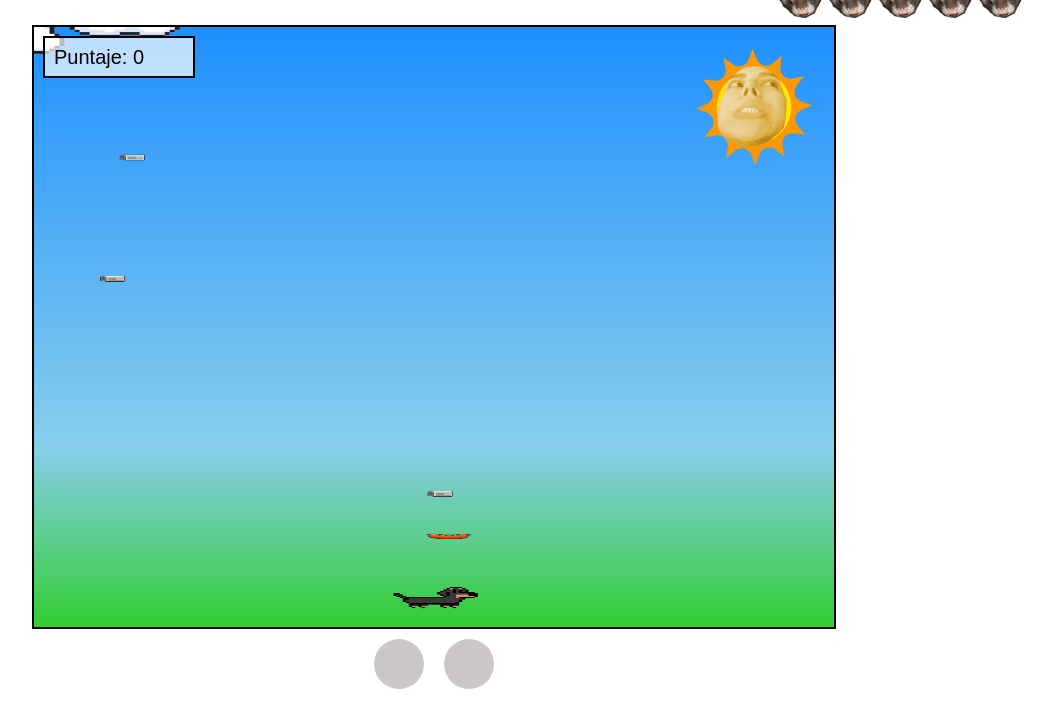
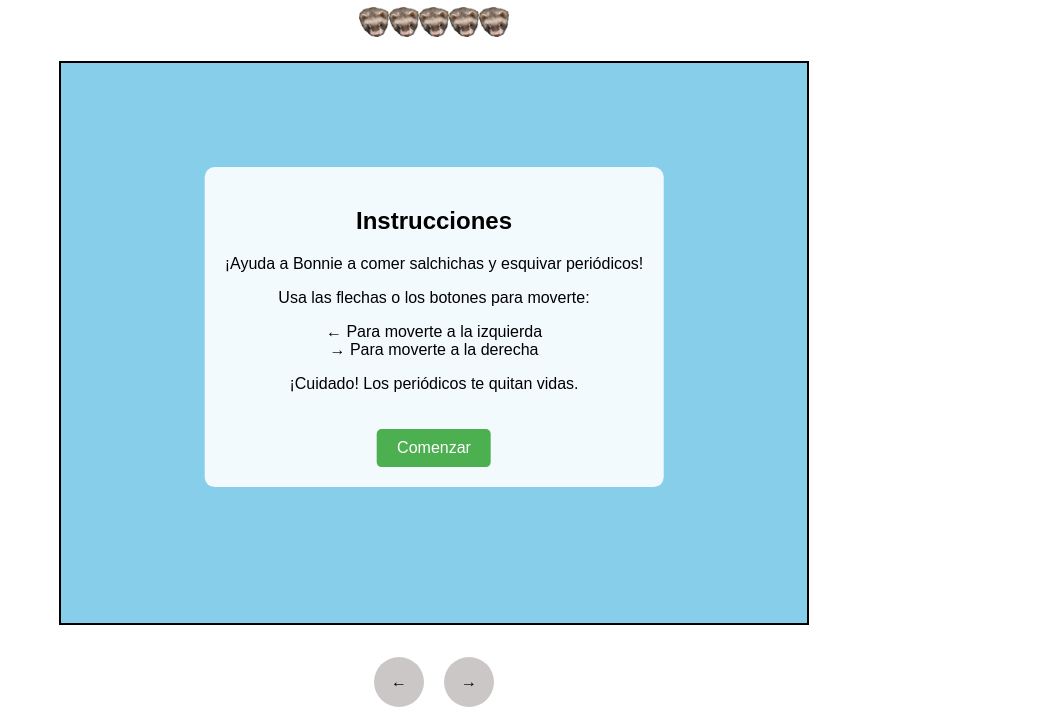
Before and after one commit to jgarcaldev/bonnie-parque, a plain HTML site: page index.html in a window 1280 px wide. Shown: the part 73-800 px from the top of the page, without its empty margins (206-1261 px from the left). Drawn offline with Linux system fonts and the light colour scheme.

Commit message:
add sources

```diff
--- a/index.html
+++ b/index.html
@@ -2,43 +2,42 @@
 <html lang="es">
 <head>
     <meta charset="UTF-8">
-    <meta name="viewport" content="width=device-width, initial-scale=1.0">
+    <meta name="viewport" content="width=device-width, initial-scale=1.0, maximum-scale=1.0, user-scalable=no">
     <title>Bonnieeeeeeeeeee parque!!!!</title>
     <style>
         body {
             text-align: center;
             font-family: Arial, sans-serif;
-            position: relative;
             margin: 0;
             padding: 0;
+            overflow: hidden;
+            touch-action: none; /* Evita el desplazamiento en dispositivos táctiles */
         }
         canvas {
             border: 2px solid black;
             display: block;
-            margin: 40px auto;
-            position: relative;
+            margin: 20px auto;
+            background-color: #87CEEB;
         }
         #livesContainer {
-            position: absolute;
-            top: 20px;
-            right: 50px;
             display: flex;
             align-items: center;
-            gap: 10px;
+            justify-content: center;
+            gap: 5px;
+            margin-top: 10px; /* Espacio entre el título y las vidas */
         }
         .life {
-            width: 50px;
-            height: 50px;
+            width: 30px;
+            height: 30px;
         }
         #livesText {
-            font-size: 18px;
+            font-size: 16px;
             font-weight: bold;
-            color: #fff;
+            color: #000;
         }
-        /* Controles de flechas fuera del canvas */
         #arrowContainer {
-            position: absolute;
-            bottom: -60px; /* Ajustado para que esté debajo del canvas */
+            position: fixed;
+            bottom: 20px;
             left: 50%;
             transform: translateX(-50%);
             display: flex;
@@ -53,17 +52,60 @@
             align-items: center;
             border-radius: 50%;
             cursor: pointer;
+            user-select: none; /* Evita la selección de texto en dispositivos táctiles */
         }
-        .arrow-left { background-image: url('left-arrow.png'); }
-        .arrow-right { background-image: url('right-arrow.png'); }
+        .end-game-image {
+            position: absolute;
+            top: 50%;
+            left: 50%;
+            transform: translate(-50%, -50%);
+            display: none;
+            z-index: 10;
+            width: 200px;
+            height: auto;
+        }
+        /* Estilos para el contenedor de instrucciones */
+        #instructionsContainer {
+            position: absolute;
+            top: 50%;
+            left: 50%;
+            transform: translate(-50%, -50%);
+            background-color: rgba(255, 255, 255, 0.9);
+            padding: 20px;
+            border-radius: 10px;
+            text-align: center;
+            z-index: 20;
+        }
+        #startButton {
+            margin-top: 20px;
+            padding: 10px 20px;
+            font-size: 16px;
+            cursor: pointer;
+            background-color: #4CAF50;
+            color: white;
+            border: none;
+            border-radius: 5px;
+        }
     </style>
 </head>
 <body>
     <h1>Bonnieeeeeeeeeee parque!!!!</h1>
 
+    <!-- Contenedor de instrucciones -->
+    <div id="instructionsContainer">
+        <h2>Instrucciones</h2>
+        <p>¡Ayuda a Bonnie a comer salchichas y esquivar periódicos!</p>
+        <p>Usa las flechas o los botones para moverte:</p>
+        <ul style="list-style-type: none; padding: 0;">
+            <li>← Para moverte a la izquierda</li>
+            <li>→ Para moverte a la derecha</li>
+        </ul>
+        <p>¡Cuidado! Los periódicos te quitan vidas.</p>
+        <button id="startButton">Comenzar</button>
+    </div>
+
     <!-- Contenedor de vidas (huellas) -->
     <div id="livesContainer">
-        <span id="livesText">Vidas</span>
         <div id="lives"></div>
     </div>
 
@@ -71,9 +113,15 @@
 
     <!-- Controles de flechas fuera del canvas -->
     <div id="arrowContainer">
-        <div class="arrow arrow-left" id="arrowLeft"></div>
-        <div class="arrow arrow-right" id="arrowRight"></div>
+        <div class="arrow arrow-left" id="arrowLeft">←</div>
+        <div class="arrow arrow-right" id="arrowRight">→</div>
     </div>
+
+    <!-- Imagen de Game Over -->
+    <img id="gameOverImage" src="game_over.png" alt="Game Over" class="end-game-image">
+
+    <!-- Imagen de Victoria -->
+    <img id="winImage" src="you_win.png" alt="You Win" class="end-game-image">
 
     <script>
         const canvas = document.getElementById('gameCanvas');
@@ -81,6 +129,21 @@
         const livesElement = document.getElementById('lives');
         const arrowLeft = document.getElementById('arrowLeft');
         const arrowRight = document.getElementById('arrowRight');
+        const gameOverImage = document.getElementById('gameOverImage');
+        const winImage = document.getElementById('winImage');
+        const instructionsContainer = document.getElementById('instructionsContainer');
+        const startButton = document.getElementById('startButton');
+
+        // Ajustar el tamaño del canvas para dispositivos móviles
+        function resizeCanvas() {
+            const maxWidth = window.innerWidth * 0.9;
+            const maxHeight = window.innerHeight * 0.7;
+            const scale = Math.min(maxWidth / 800, maxHeight / 600);
+            canvas.width = 800 * scale;
+            canvas.height = 600 * scale;
+        }
+        window.addEventListener('resize', resizeCanvas);
+        resizeCanvas();
 
         const playerWidth = 100, playerHeight = 40;
         const objectWidth = 50, objectHeight = 20;
@@ -93,39 +156,47 @@
         let objects = [], clouds = [], score = 0, lives = 5, gameOver = false;
 
         let moveLeft = false, moveRight = false, isMoving = false;
-        let lastDirection = 'right'; // Variable para guardar la última dirección
+        let lastDirection = 'right';
 
-        const dogImageRight = new Image();
-        dogImageRight.src = './bonnie_right.png';
+        // Pre-cargar imágenes y sonidos
+        const images = {
+            dogRight: new Image(),
+            dogLeft: new Image(),
+            sausage: new Image(),
+            newspaper: new Image(),
+            cloud: new Image(),
+            sun: new Image(),
+            paw: new Image(),
+        };
+        images.dogRight.src = 'bonnie_right.png';
+        images.dogLeft.src = 'bonnie_left.png';
+        images.sausage.src = 'sausage.png';
+        images.newspaper.src = 'newspaper.png';
+        images.cloud.src = 'cloud.png';
+        images.sun.src = 'sun.png';
+        images.paw.src = 'paw.png';
 
-        const dogImageLeft = new Image();
-        dogImageLeft.src = './bonnie_left.png';
+        const sounds = {
+            notification: new Audio('audio_comer.wav'),
+            penalty: new Audio('audio_penalizacion.wav'),
+            win: new Audio('win_sound.mp3'), // Nuevo sonido de victoria
+        };
 
-        const sausageImage = new Image();
-        sausageImage.src = './sausage.png';
-
-        const newspaperImage = new Image();
-        newspaperImage.src = './newspaper.png';
-
-        const cloudImage = new Image();
-        cloudImage.src = './cloud.png';
-
-        const sunImage = new Image();
-        sunImage.src = './sun.png';
-
-        const pawImageSrc = './paw.png'; // Imagen de huella para representar las vidas
-        const notificationSound = new Audio('./audio_comer.wav');
-        const penaltySound = new Audio('./audio_penalizacion.wav');
+        // Ocultar instrucciones y comenzar el juego
+        startButton.addEventListener('click', () => {
+            instructionsContainer.style.display = 'none';
+            update();
+        });
 
         function movePlayer() {
             if (moveLeft && playerX > 0) {
                 playerX -= playerSpeed;
                 isMoving = true;
-                lastDirection = 'left'; // Actualizar la dirección al moverse a la izquierda
+                lastDirection = 'left';
             } else if (moveRight && playerX < canvas.width - playerWidth) {
                 playerX += playerSpeed;
                 isMoving = true;
-                lastDirection = 'right'; // Actualizar la dirección al moverse a la derecha
+                lastDirection = 'right';
             } else {
                 isMoving = false;
             }
@@ -147,28 +218,22 @@
             skyGradient.addColorStop(0, '#1E90FF');
             skyGradient.addColorStop(0.7, '#87CEEB');
             skyGradient.addColorStop(1, '#32CD32');
-
             ctx.fillStyle = skyGradient;
             ctx.fillRect(0, 0, canvas.width, canvas.height);
         }
 
         function drawSun() {
             const sunSize = 120;
-            ctx.drawImage(sunImage, canvas.width - sunSize - 20, 20, sunSize, sunSize);
+            ctx.drawImage(images.sun, canvas.width - sunSize - 20, 20, sunSize, sunSize);
         }
 
         function drawPlayer() {
-            if (isMoving) {
-                ctx.drawImage(lastDirection === 'left' ? dogImageLeft : dogImageRight, playerX, playerY, playerWidth, playerHeight);
-            } else {
-                // Si no se está moviendo, mantener la dirección anterior
-                ctx.drawImage(lastDirection === 'left' ? dogImageLeft : dogImageRight, playerX, playerY, playerWidth, playerHeight);
-            }
+            ctx.drawImage(lastDirection === 'left' ? images.dogLeft : images.dogRight, playerX, playerY, playerWidth, playerHeight);
         }
 
         function drawObjects() {
             objects.forEach((obj, index) => {
-                ctx.drawImage(obj.type === 'sausage' ? sausageImage : newspaperImage, obj.x, obj.y, objectWidth, objectHeight);
+                ctx.drawImage(obj.type === 'sausage' ? images.sausage : images.newspaper, obj.x, obj.y, objectWidth, objectHeight);
                 obj.y += obj.speed;
 
                 if (obj.y + objectHeight > playerY && obj.y < playerY + playerHeight &&
@@ -176,16 +241,11 @@
                     objects.splice(index, 1);
                     if (obj.type === 'sausage') {
                         score += 10;
-                        notificationSound.play();
+                        sounds.notification.play();
                     } else {
                         lives -= 1;
                         updateLivesDisplay();
-                        penaltySound.play();
-
-                        // Verifica si las vidas se agotaron
-                        if (lives <= 0) {
-                            gameOver = true; // Termina el juego
-                        }
+                        sounds.penalty.play();
                     }
                 }
 
@@ -195,7 +255,7 @@
 
         function drawClouds() {
             clouds.forEach((cloud, index) => {
-                ctx.drawImage(cloudImage, cloud.x, cloud.y, cloudWidth, cloudHeight);
+                ctx.drawImage(images.cloud, cloud.x, cloud.y, cloudWidth, cloudHeight);
                 cloud.x += cloud.speed;
                 if (cloud.x > canvas.width) clouds.splice(index, 1);
             });
@@ -213,13 +273,16 @@
         }
 
         function updateLivesDisplay() {
-            livesElement.innerHTML = ''; // Limpiar contenedor
-
+            livesElement.innerHTML = '';
             for (let i = 0; i < lives; i++) {
                 const lifeImg = document.createElement('img');
-                lifeImg.src = pawImageSrc;
+                lifeImg.src = images.paw.src;
                 lifeImg.classList.add('life');
                 livesElement.appendChild(lifeImg);
+            }
+            if (lives <= 0) {
+                gameOver = true;
+                gameOverImage.style.display = 'block';
             }
         }
 
@@ -228,9 +291,7 @@
                 ctx.clearRect(0, 0, canvas.width, canvas.height);
                 ctx.fillStyle = '#000';
                 ctx.font = '30px Arial';
-                ctx.fillText('Juego Terminado', canvas.width / 2 - 120, canvas.height / 2);
-                ctx.fillText('Puntaje final: ' + score, canvas.width / 2 - 120, canvas.height / 2 + 40);
-                return; // Detiene la ejecución del juego
+                return;
             }
 
             if (score >= 1000) {
@@ -238,8 +299,9 @@
                 ctx.clearRect(0, 0, canvas.width, canvas.height);
                 ctx.fillStyle = '#000';
                 ctx.font = '30px Arial';
-                ctx.fillText('¡Felicidades! Puntaje máximo alcanzado', canvas.width / 2 - 180, canvas.height / 2);
-                return; // Detiene el juego cuando se alcanza el puntaje
+                winImage.style.display = 'block';
+                sounds.win.play(); // Reproducir sonido de victoria
+                return;
             }
 
             ctx.clearRect(0, 0, canvas.width, canvas.height);
@@ -258,36 +320,38 @@
         }
 
         // Eventos táctiles y de teclado
-        arrowLeft.addEventListener('touchstart', () => {
-            moveLeft = true;
-            moveRight = false;
+        arrowLeft.addEventListener('mousedown', () => moveLeft = true);
+        arrowRight.addEventListener('mousedown', () => moveRight = true);
+        arrowLeft.addEventListener('mouseup', () => moveLeft = false);
+        arrowRight.addEventListener('mouseup', () => moveRight = false);
+
+        canvas.addEventListener('touchstart', (e) => {
+            const touchX = e.touches[0].clientX;
+            if (touchX < canvas.width / 2) {
+                moveLeft = true;
+            } else {
+                moveRight = true;
+            }
         });
 
-        arrowRight.addEventListener('touchstart', () => {
-            moveRight = true;
-            moveLeft = false;
+        canvas.addEventListener('touchend', () => {
+            moveLeft = moveRight = false;
         });
 
-        arrowLeft.addEventListener('touchend', () => {
-            moveLeft = false;
+        window.addEventListener('keydown', (e) => {
+            if (e.key === 'ArrowLeft') moveLeft = true;
+            if (e.key === 'ArrowRight') moveRight = true;
         });
 
-        arrowRight.addEventListener('touchend', () => {
-            moveRight = false;
+        window.addEventListener('keyup', (e) => {
+            if (e.key === 'ArrowLeft') moveLeft = false;
+            if (e.key === 'ArrowRight') moveRight = false;
         });
 
-        window.addEventListener('keydown', (event) => {
-            if (event.key === 'ArrowLeft') moveLeft = true;
-            if (event.key === 'ArrowRight') moveRight = true;
-        });
-
-        window.addEventListener('keyup', (event) => {
-            if (event.key === 'ArrowLeft') moveLeft = false;
-            if (event.key === 'ArrowRight') moveRight = false;
-        });
-
-        updateLivesDisplay();
-        update();
+        // Iniciar el juego
+        window.onload = () => {
+            updateLivesDisplay();
+        };
     </script>
 </body>
 </html>
```
Also changed, not shown: 3 other files.
